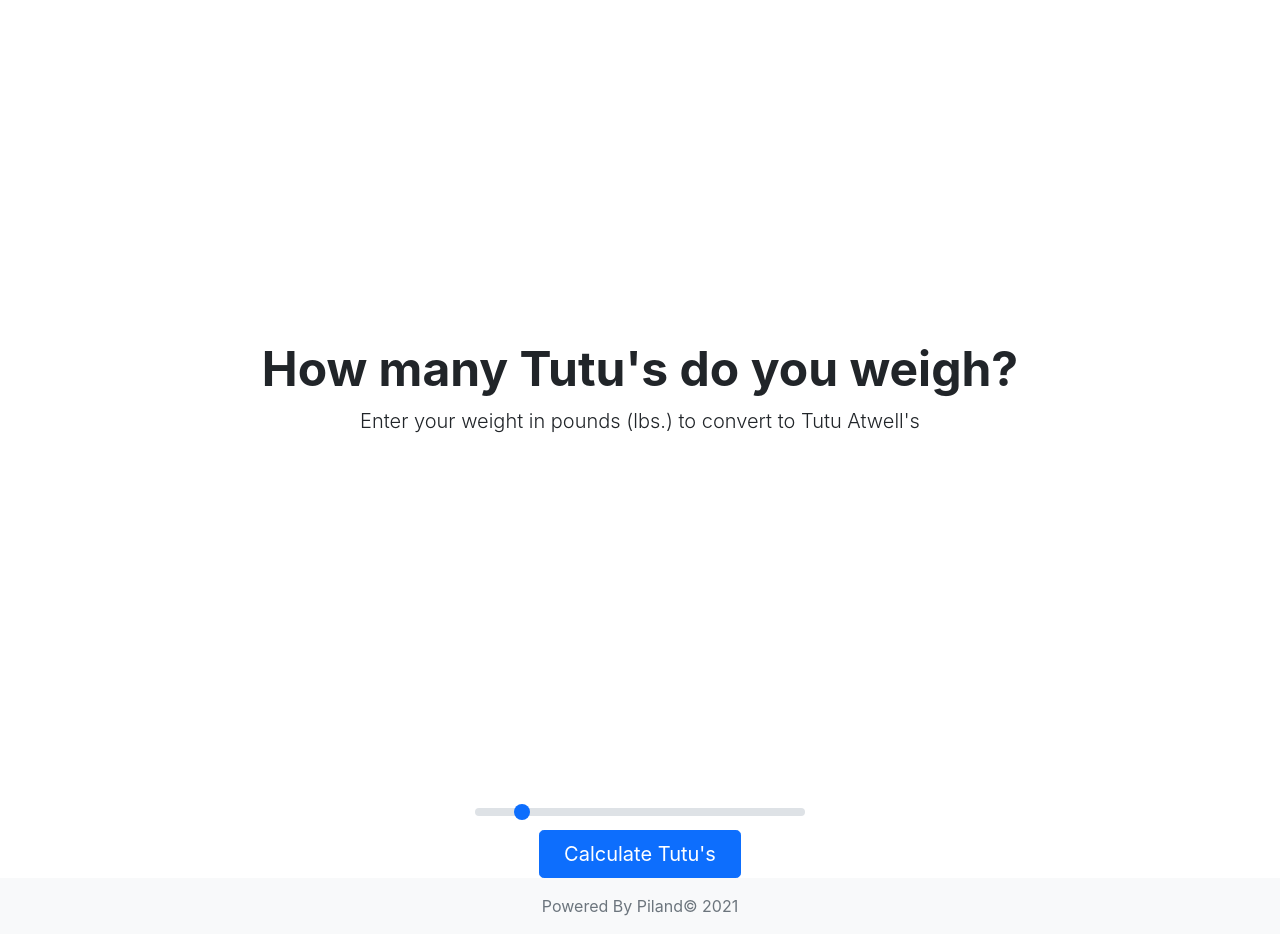
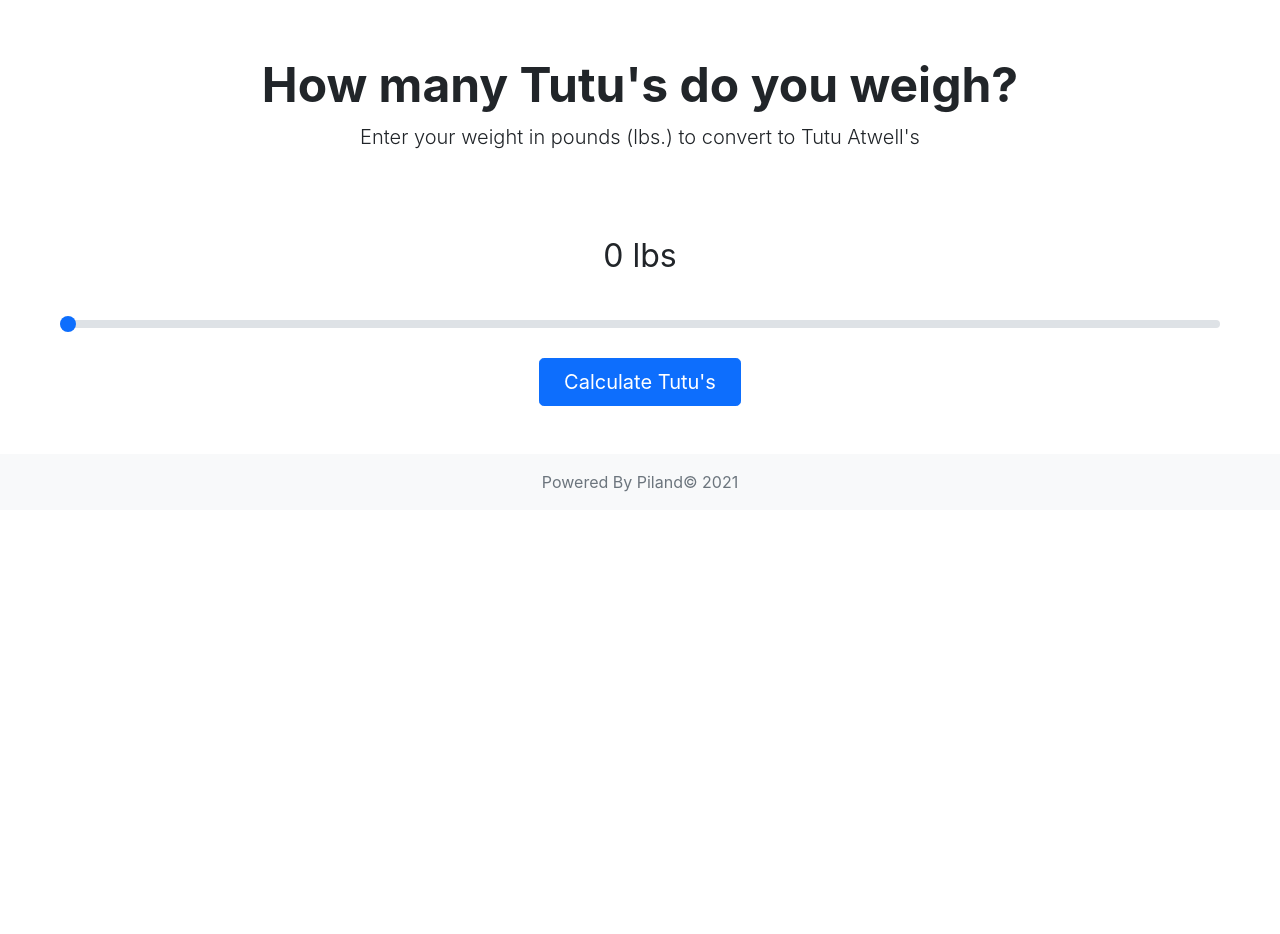
Before and after one commit to Dave-314land/tutu-calculator, a React (Create React App) app: page / in a window 1280 px wide. After the commit the page ends 800 px from the top, so only its background shows below. Built offline with nearby package versions, Linux system fonts and the light colour scheme.

Commit message:
added calculation and conversion

```diff
--- a/src/App.css
+++ b/src/App.css
@@ -5,12 +5,6 @@
 .App-logo {
   height: 40vmin;
   pointer-events: none;
-}
-
-@media (prefers-reduced-motion: no-preference) {
-  .App-logo {
-    animation: App-logo-spin infinite 20s linear;
-  }
 }
 
 .App-header {
@@ -27,12 +21,3 @@
 .App-link {
   color: #61dafb;
 }
-
-@keyframes App-logo-spin {
-  from {
-    transform: rotate(0deg);
-  }
-  to {
-    transform: rotate(360deg);
-  }
-}
--- a/src/components/Header.js
+++ b/src/components/Header.js
@@ -2,8 +2,8 @@
 
 function Header() {
   return (
-    <header className="App-header">
-      <div className="px-4 py-5 my-5 text-center">
+    <header>
+      <div className="px-4 py-5 my-2 text-center">
         <h1 className="display-5 fw-bold">How many Tutu's do you weigh?</h1>
         <div className="col-lg-12 mx-auto">
           <p className="lead mb-4">
--- a/src/components/WeightCalculator.js
+++ b/src/components/WeightCalculator.js
@@ -1,21 +1,53 @@
 import React, { useState } from "react";
 
 function WeightCalculator() {
+  const [weight, setWeight] = useState(0);
+
+  const calculateTutu = () => {
+    const tutuWeight = 165;
+    const numberOfTutus = weight / tutuWeight;
+    const numberOfTutusRounded =
+      Math.round((numberOfTutus + Number.EPSILON) * 100) / 100;
+    console.log(numberOfTutusRounded);
+    return numberOfTutusRounded;
+  };
+
+  const convertTutu = (e) => {
+    calculateTutu();
+
+    e.preventDefault();
+  };
+
   return (
-    <div>
+    <div className="container-fluid bg-body">
       <div className="d-grid gap-2 d-sm-flex justify-content-sm-center">
+        <p className="fs-2">{weight} lbs</p>
+      </div>
+      <div className="my-3 px-5">
         <form>
+          <div className="mb-3">
             <input
               type="range"
               className="form-range"
               min="0"
               max="400"
-            step="0.5"
+              step="1"
               id="user-weight-range"
+              value={weight}
+              onChange={(event) => {
+                setWeight(event.target.value);
+              }}
             />
-          <button type="submit" className="btn btn-primary btn-lg px-4 gap-3">
+          </div>
+          <div className="mb-5">
+            <button
+              type="button"
+              onClick={convertTutu}
+              className="btn btn-primary btn-lg px-4 gap-3"
+            >
               Calculate Tutu's
             </button>
+          </div>
         </form>
       </div>
     </div>
```
Lines whose indentation alone changed are shown as unchanged.
